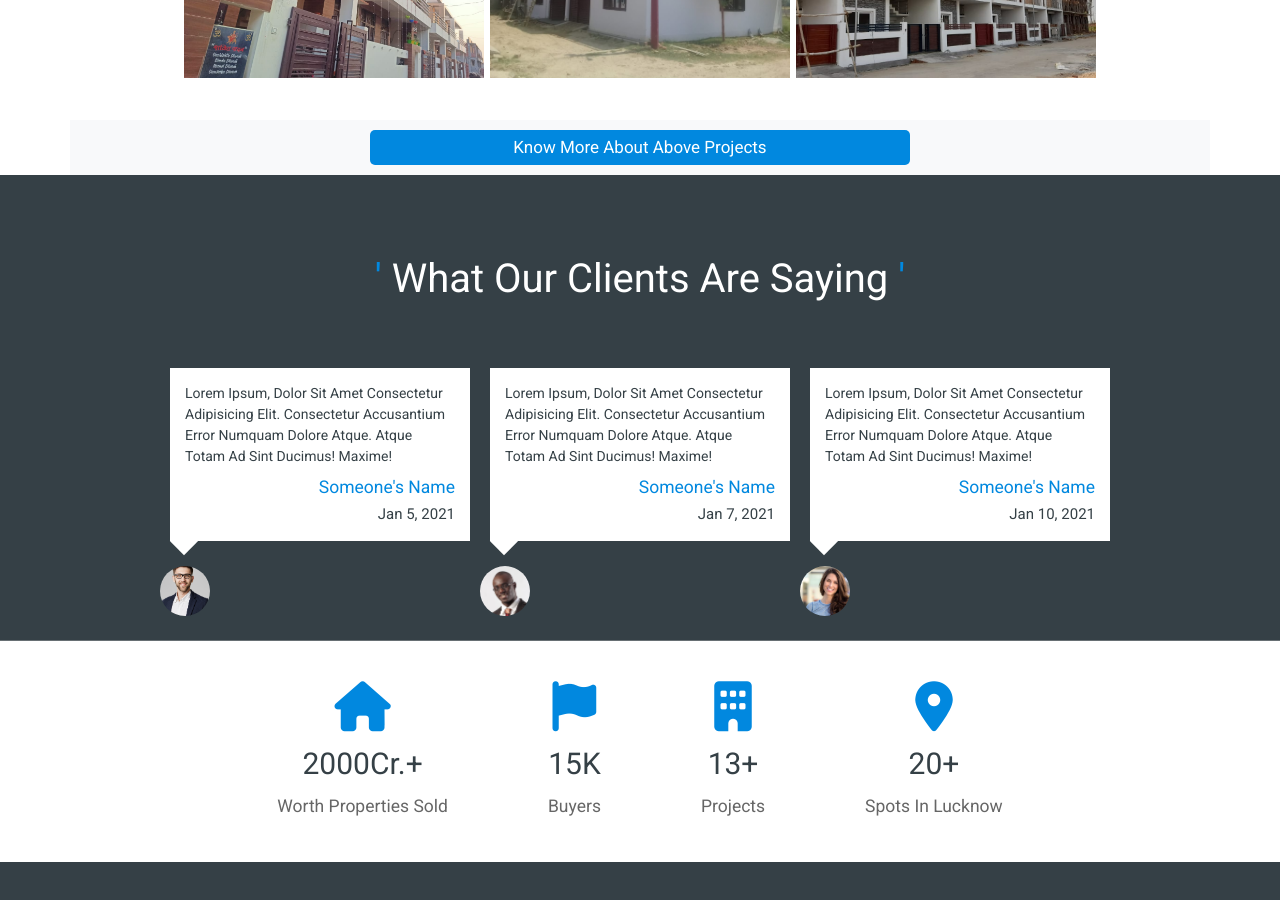
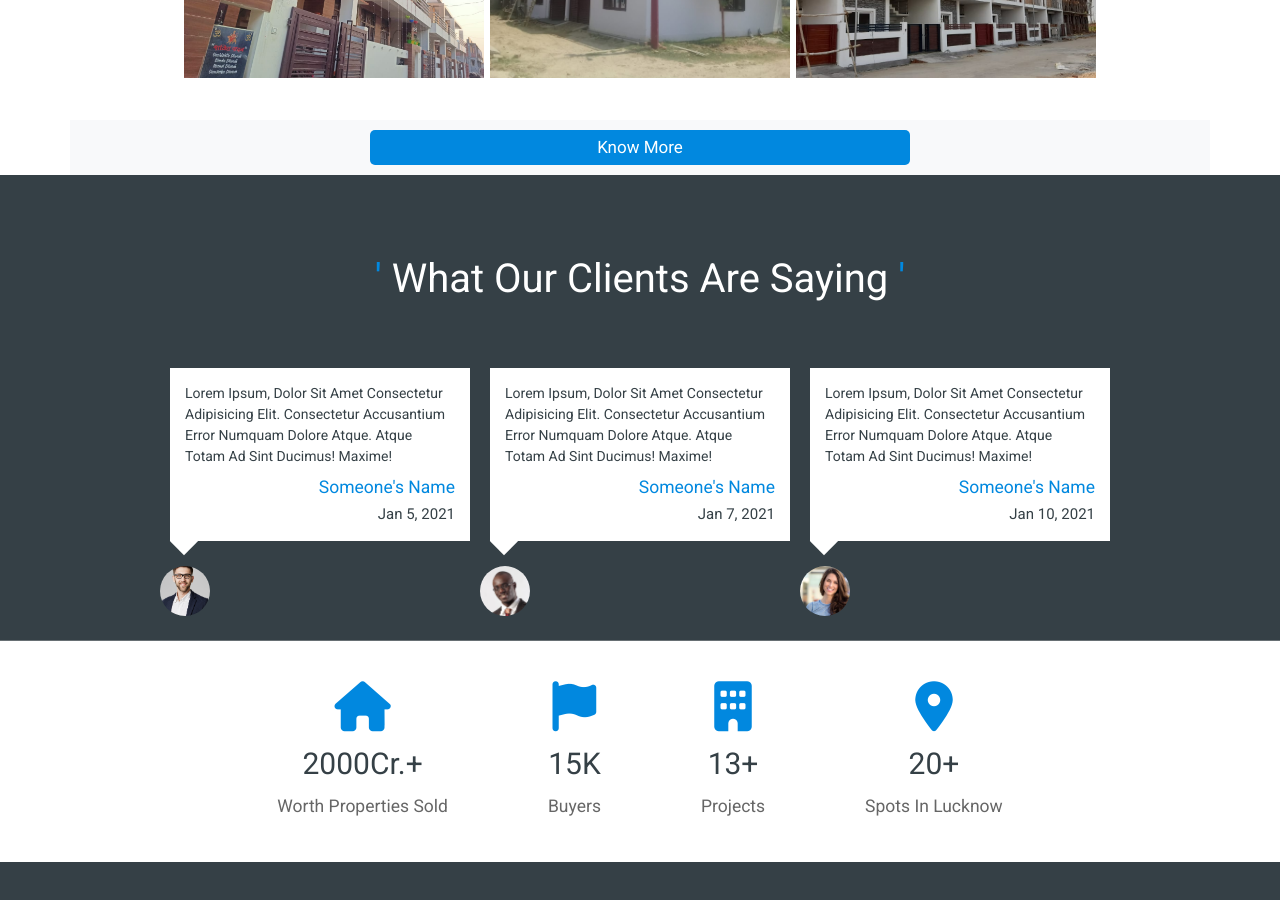
Before and after one commit to DivyaBasatwar/DivyaBasatwar.github.io, a plain HTML site: page Avadh Reality Pvt. Ltd/index.html in a window 1280 px wide. Shown: the part 2280-3180 px from the top of the page. Drawn offline with nearby package versions, Linux system fonts and the light colour scheme.

Commit message:
Button under projects section changed

```diff
--- a/Avadh Reality Pvt. Ltd/index.html
+++ b/Avadh Reality Pvt. Ltd/index.html
@@ -201,7 +201,7 @@
 
     <div class="container bg-light">
         <div class="col-md-12 text-center">
-            <button id="myBtn" class="button mx-auto" style="width:50%;">Know More About Above Projects</button>
+            <button id="myBtn" class="button mx-auto" style="width:50%;">Know More</button>
         </div>
     </div>
 
```
